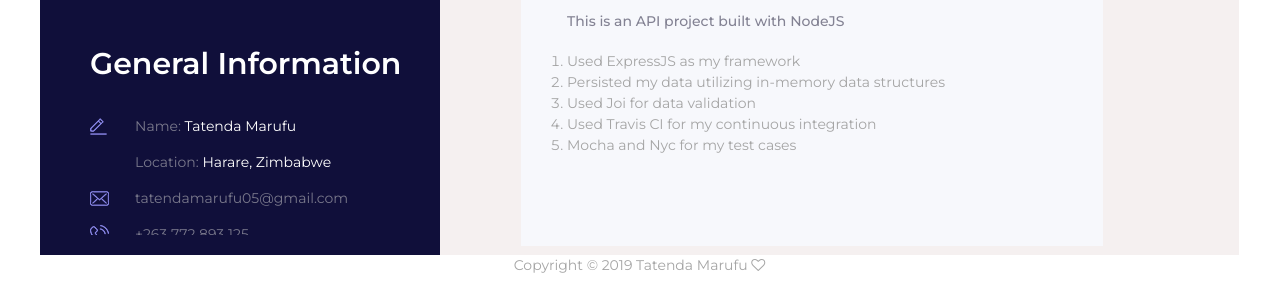
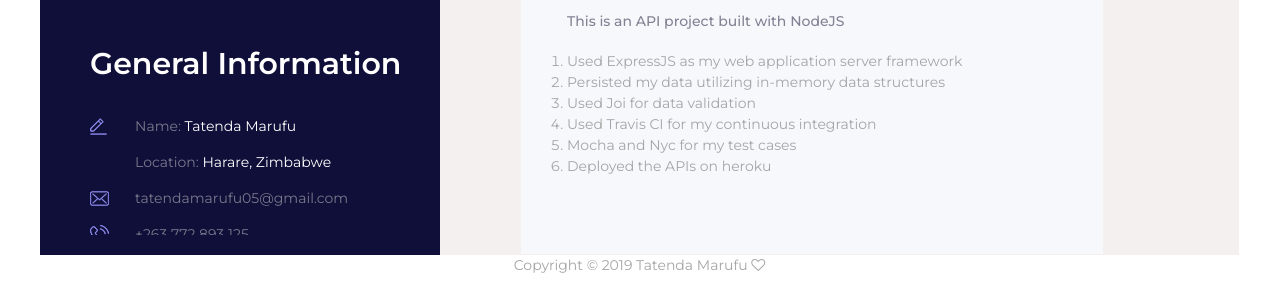
Before and after one commit to tatendamar/official, a plain HTML site: page testimonials.html in a window 1280 px wide. Shown: the part 500-800 px from the top of the page. Drawn offline with Linux system fonts and the light colour scheme; some packages are replaced by stand-ins of ours; a script that the page names is missing.

Commit message:
editing errors

```diff
--- a/testimonials.html
+++ b/testimonials.html
@@ -124,11 +124,12 @@
                                             <div class="test_text">
                                                 <p>This is an API project built with NodeJS
                                                     <ol>
-                                                        <li>Used ExpressJS as my framework</li>
+                                                        <li>Used ExpressJS as my web application server framework</li>
                                                         <li>Persisted my data utilizing in-memory data structures</li>
                                                         <li>Used Joi for data validation</li>
                                                         <li>Used Travis CI for my continuous integration</li>
                                                         <li>Mocha and Nyc for my test cases</li>
+                                                        <li>Deployed the APIs on heroku</li>
                                                     </ol>
                                                 </p>
                                             </div>
```
Also changed, not shown: index.html (+1 -1 lines).
